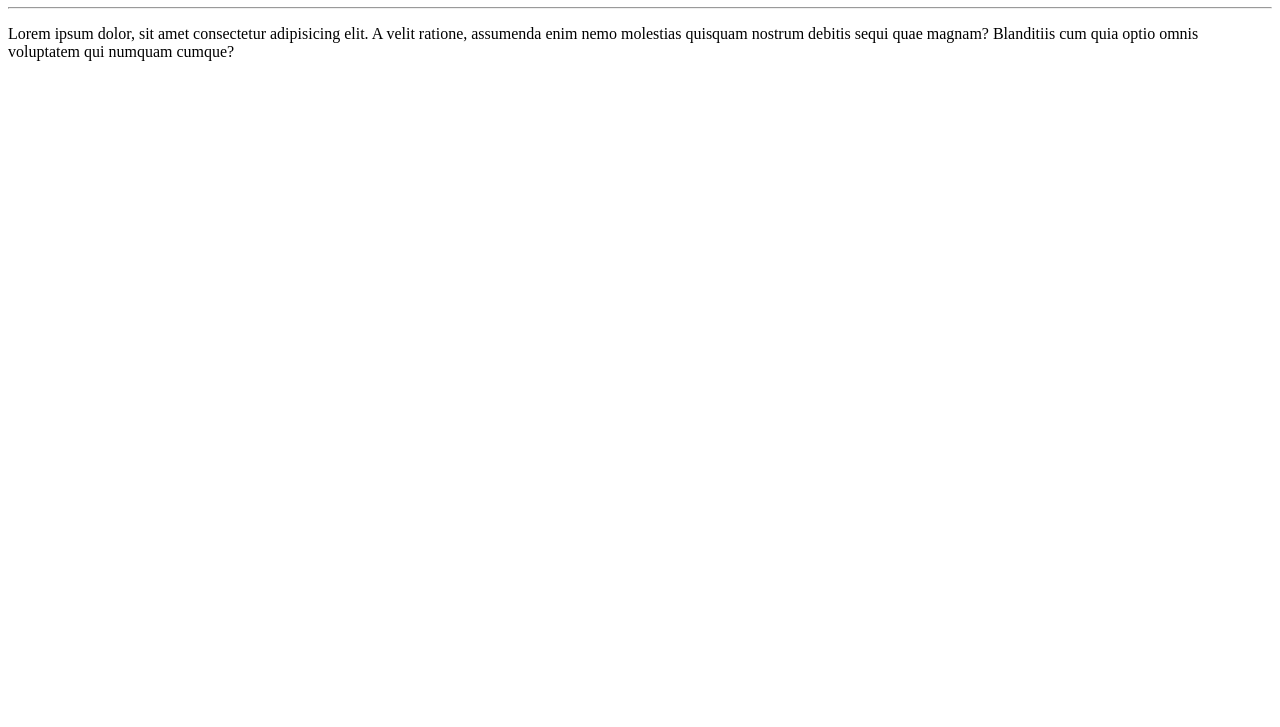
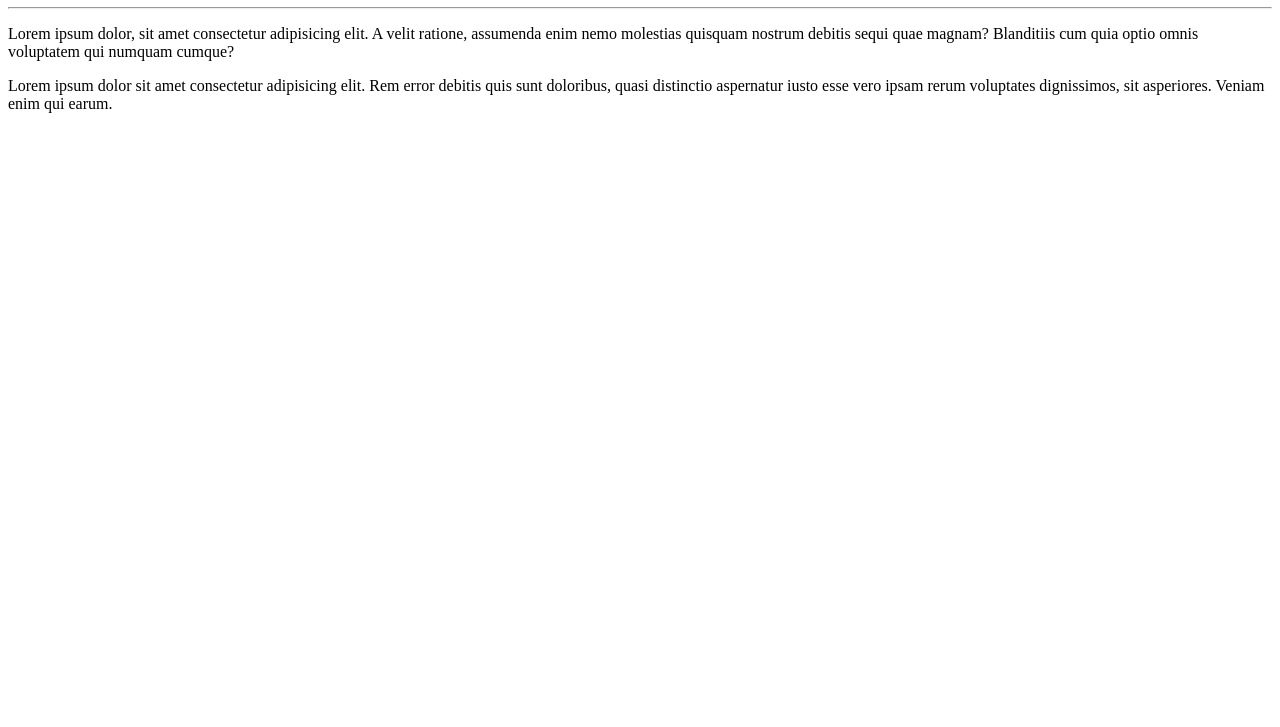
Before and after one commit to fgcabral88/CursoGitGithub, a plain HTML site: page Site-Exemplo/Index.html in a window 1280 px wide. Shown: the part 73-800 px from the top of the page. Drawn offline with Linux system fonts and the light colour scheme.

Commit message:
Adição de um parágrafo

```diff
--- a/Site-Exemplo/Index.html
+++ b/Site-Exemplo/Index.html
@@ -13,7 +13,8 @@
     </h1>
     <hr>
     <p>Lorem ipsum dolor, sit amet consectetur adipisicing elit. A velit ratione, assumenda enim nemo molestias quisquam
-        nostrum debitis sequi quae magnam? Blanditiis cum quia optio omnis voluptatem qui numquam cumque?</p>
+    nostrum debitis sequi quae magnam? Blanditiis cum quia optio omnis voluptatem qui numquam cumque?</p>
+    <p>Lorem ipsum dolor sit amet consectetur adipisicing elit. Rem error debitis quis sunt doloribus, quasi distinctio aspernatur iusto esse vero ipsam rerum voluptates dignissimos, sit asperiores. Veniam enim qui earum.</p>
 </body>
 
 </html>
```
